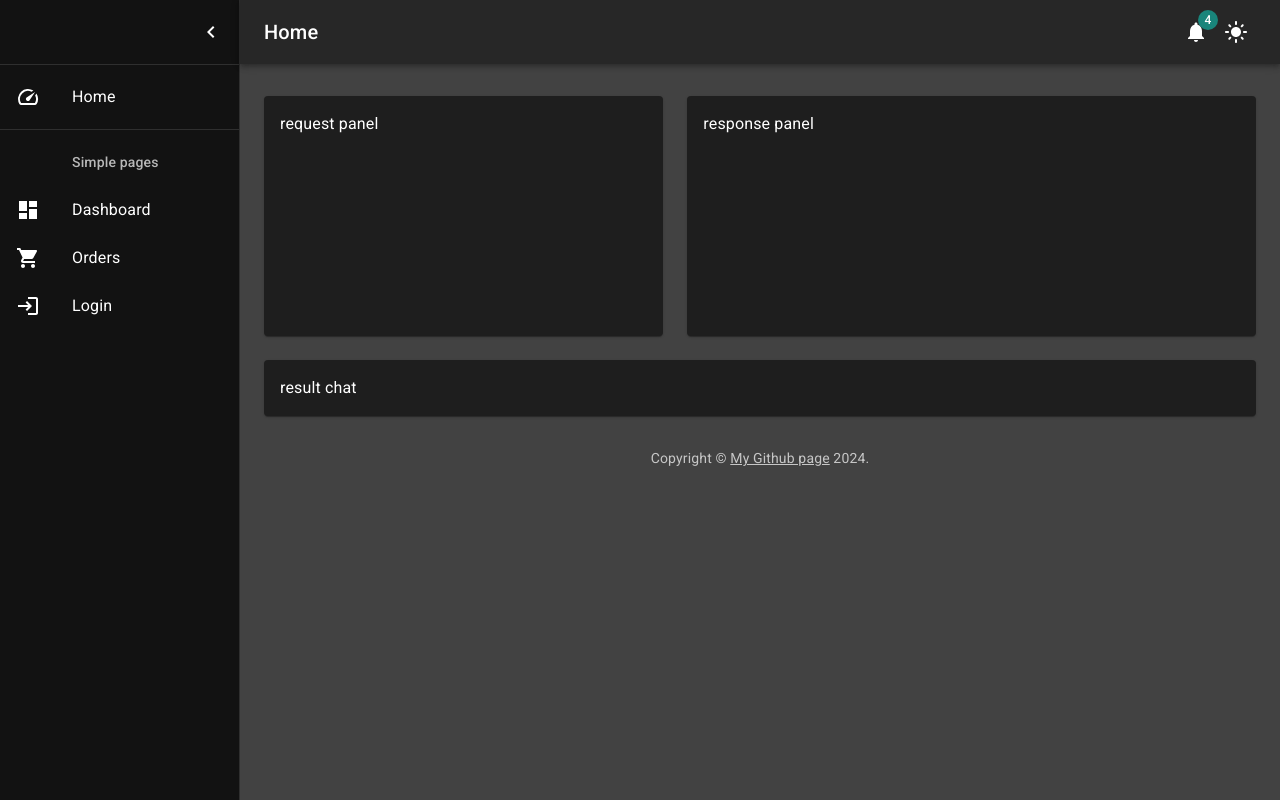
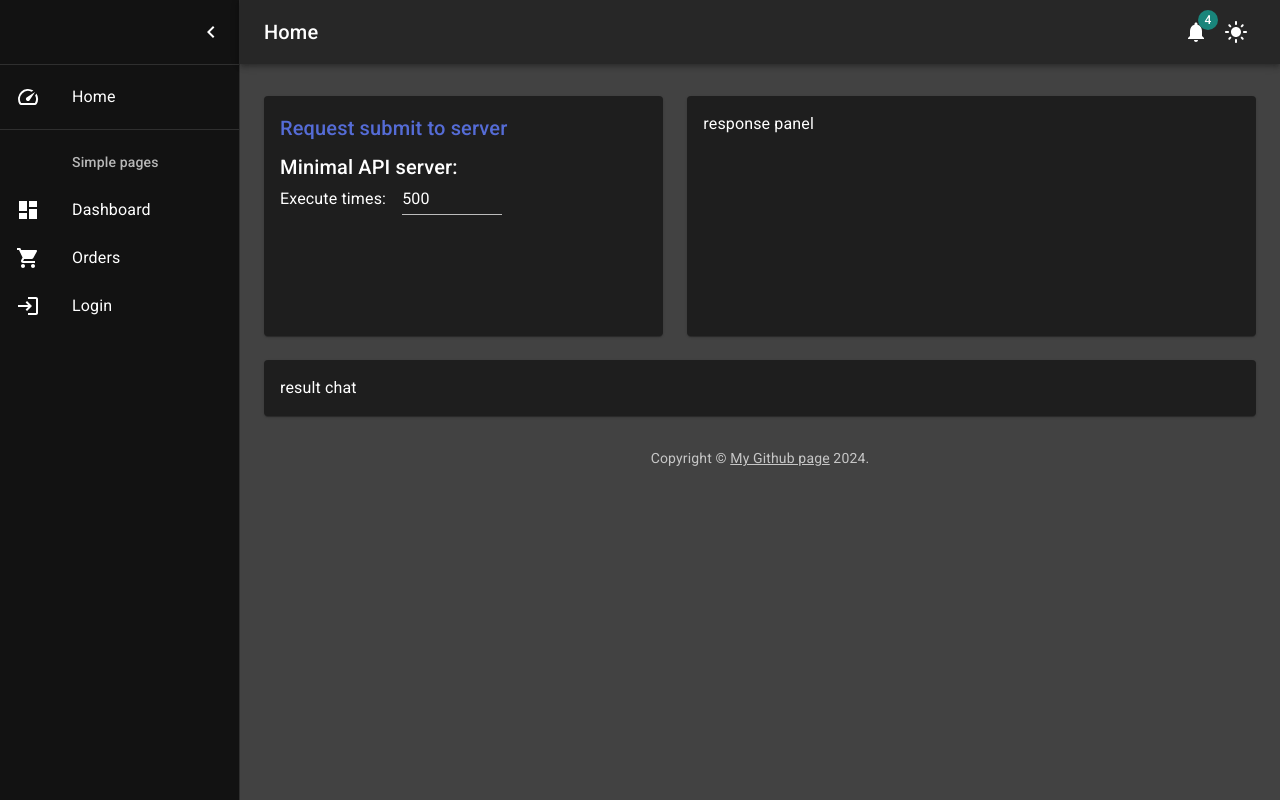
Before and after one commit to onlineeric/eric-demo-react-ts, a React (Create React App) app: page /home in a window 1280 px wide. Built offline with nearby package versions, Linux system fonts and the light colour scheme; no server answers.

Commit message:
update Request Panel

```diff
--- a/src/home/RequestPanel.tsx
+++ b/src/home/RequestPanel.tsx
@@ -1,5 +1,6 @@
 import * as React from 'react';
-import { Paper } from '@mui/material';
+import { Input, Paper, Typography } from '@mui/material';
+import Title from '../common/Title';
 
 export default function RequestPanel() {
 	// get env var
@@ -15,7 +16,12 @@ export default function RequestPanel() {
 				height: 240,
 			}}
 		>
-			request panel
+			<Title>Request submit to server</Title>
+			<Typography variant="h6">Minimal API server:</Typography>
+			<div style={{ display: 'flex', alignItems: 'center' }}>
+				<Typography variant="subtitle1">Execute times:</Typography>
+				<Input type="number" defaultValue={500} sx={{ width: '100px', ml: 2 }} />
+			</div>
 		</Paper>
 	);
 }
```
